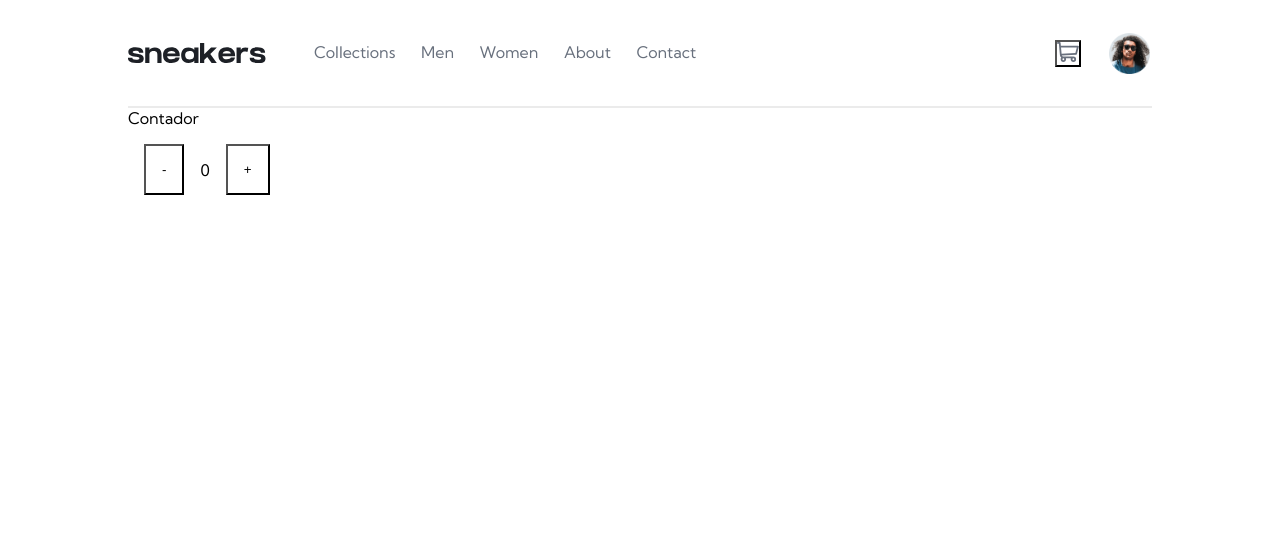
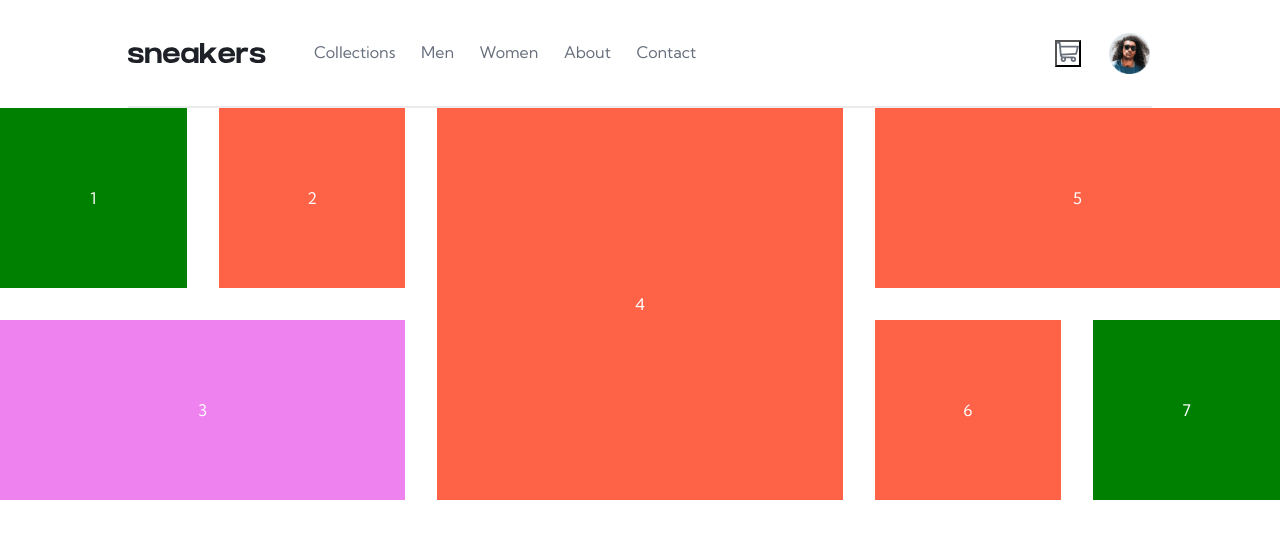
Before and after one commit to donCelis/store-react, a React (Vite) app: page / in a window 1280 px wide. Shown: the top 538 px of the page. Built offline with nearby package versions, Linux system fonts and the light colour scheme.

Commit message:
add: css grid

```diff
--- /dev/null
+++ b/src/components/Gallery.jsx
@@ -0,0 +1,31 @@
+import { useState } from 'react'
+import allImages from '../data'
+
+const Thumbnail = ({ imgUrl }) => {
+  return (
+    <figure>
+      <img className='img-fluid' src={imgUrl} alt='test photo' />
+    </figure>
+  )
+}
+
+const Gallery = () => {
+  const [firstPhoto, setFirstPhoto] = useState(allImages[0].img)
+  return (
+    <section className='container'>
+      <main className='gallery'>
+        <figure className='main-photo'>
+          <img className='img-fluid' src={firstPhoto} alt='photo test' />
+        </figure>
+        <ul className='thumbnails'>
+          {allImages.map(({ thumb, img }, index) => (
+            <li key={index} onClick={() => setFirstPhoto(img)}>
+              <Thumbnail imgUrl={thumb} />
+            </li>
+          ))}
+        </ul>
+      </main>
+    </section>
+  )
+}
+export default Gallery
--- /dev/null
+++ b/src/components/Layout.jsx
@@ -0,0 +1,31 @@
+import '../styles/layout.css'
+
+const Layout = () => {
+  return (
+    /* section.layout>article.layout-item*7>p{lorem} */
+    <section className='layout'>
+      <article className='layout-item'>
+        <p>1</p>
+      </article>
+      <article className='layout-item'>
+        <p>2</p>
+      </article>
+      <article className='layout-item'>
+        <p>3</p>
+      </article>
+      <article className='layout-item'>
+        <p>4</p>
+      </article>
+      <article className='layout-item'>
+        <p>5</p>
+      </article>
+      <article className='layout-item'>
+        <p>6</p>
+      </article>
+      <article className='layout-item'>
+        <p>7</p>
+      </article>
+    </section>
+  )
+}
+export default Layout
--- a/src/components/LearnUseState.jsx
+++ b/src/components/LearnUseState.jsx
@@ -30,7 +30,6 @@ const LearnUseState = () => {
 
   return (
     <div className='container'>
-      <p>Contador</p>
       <section style={{ display: 'flex', alignItems: 'center' }}>
         <button onClick={() => count > 0 && setCount(count - 1)} style={styles}>-</button>
         <p>{count}</p>
--- /dev/null
+++ b/src/data/index.js
@@ -0,0 +1,30 @@
+import imageProduct1 from '../images/image-product-1.jpg'
+import imageProduct2 from '../images/image-product-2.jpg'
+import imageProduct3 from '../images/image-product-3.jpg'
+import imageProduct4 from '../images/image-product-4.jpg'
+/* thumbnails */
+import thumbnail1 from '../images/image-product-1-thumbnail.jpg'
+import thumbnail2 from '../images/image-product-2-thumbnail.jpg'
+import thumbnail3 from '../images/image-product-3-thumbnail.jpg'
+import thumbnail4 from '../images/image-product-4-thumbnail.jpg'
+
+const allImages = [
+  {
+    img: imageProduct1,
+    thumb: thumbnail1
+  },
+  {
+    img: imageProduct2,
+    thumb: thumbnail2
+  },
+  {
+    img: imageProduct3,
+    thumb: thumbnail3
+  },
+  {
+    img: imageProduct4,
+    thumb: thumbnail4
+  }
+]
+
+export default allImages
--- a/src/main.jsx
+++ b/src/main.jsx
@@ -1,15 +1,19 @@
 import React from 'react'
 import ReactDOM from 'react-dom'
 import { Header } from './components/Header'
+import Gallery from './components/Gallery'
 import LearnUseState from './components/LearnUseState'
 
 import './styles/main.css'
+import Layout from './components/Layout'
 
 ReactDOM.render(
   <React.StrictMode>
     <>
       <Header />
-      <LearnUseState />
+      <Layout />
+      {/*  <Gallery /> */}
+      {/* <LearnUseState /> */}
     </>
   </React.StrictMode>,
   document.getElementById('root')
--- /dev/null
+++ b/src/styles/layout.css
@@ -0,0 +1,32 @@
+.layout {
+  display: grid;
+  grid-template-columns: repeat(6, 1fr);
+  grid-template-rows: repeat(2, 1fr);
+  gap: 2rem;
+}
+.layout-item {
+  background: tomato;
+  color: white;
+  padding: 5rem 2rem;
+  display: flex;
+  align-items: center;
+  justify-content: center;
+}
+.layout .layout-item:first-child {
+  background: green;
+}
+.layout .layout-item:nth-child(3) {
+  background: violet;
+  grid-column: 1 / 3;
+}
+.layout .layout-item:nth-child(4) {
+  grid-column: 3 / 5;
+  grid-row: 1 / 3;
+}
+.layout .layout-item:nth-child(5) {
+  grid-column: -1 / -3;
+  grid-row: 1 / 2;
+}
+.layout .layout-item:last-child {
+  background: green;
+}
--- a/src/styles/main.css
+++ b/src/styles/main.css
@@ -91,6 +91,15 @@ header > .container {
 .btn-profile:hover {
   border: 2px solid var(--main-color);
 }
+.gallery{
+  width: 45%;
+}
+.thumbnails{
+  display: grid;
+  grid-template-columns: repeat(4, 1fr);
+  gap: 1rem;
+}
+/* responsive */
 @media screen and (max-width: 520px) {
   .gap-sm{
     gap: 1rem;
```
